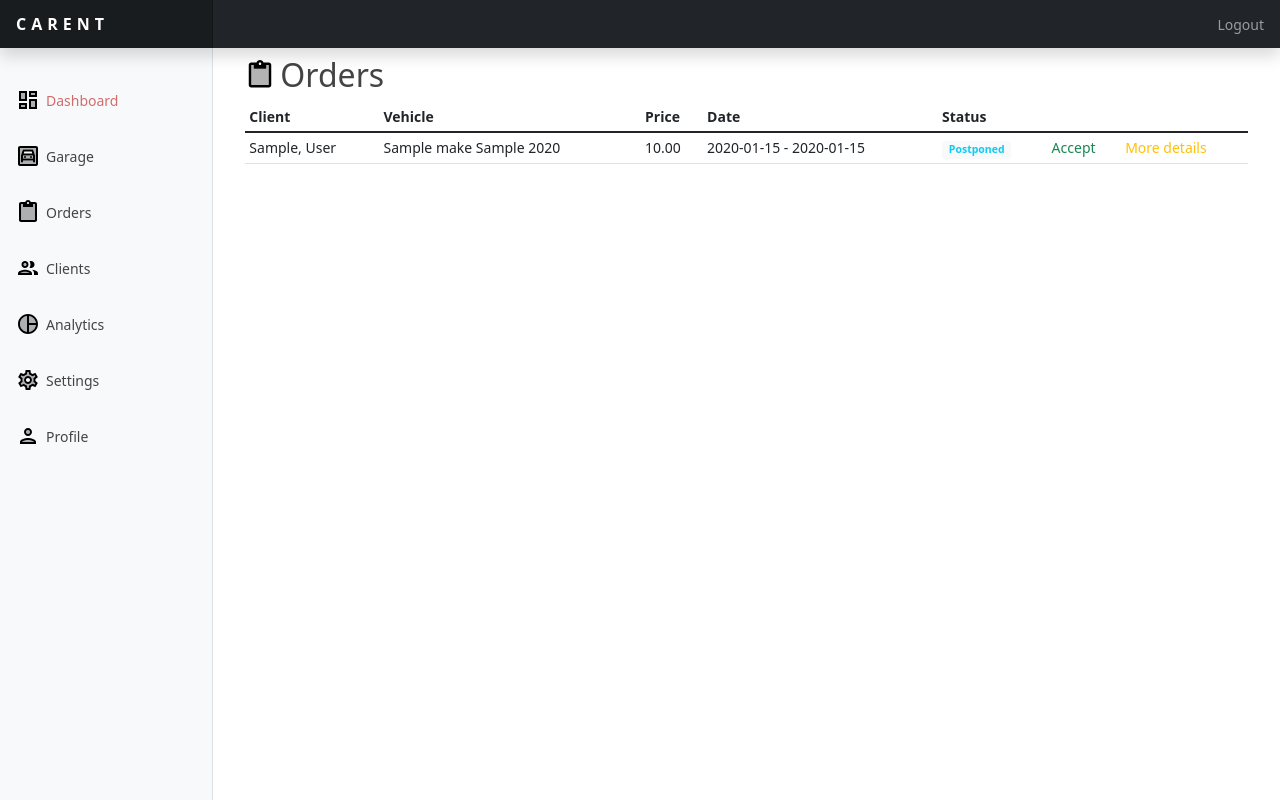
After one commit to idaix/CarRental, a Django app: page /agency/orders/ in a window 1280 px wide. The commit adds this page. Run offline with Django 4.2, Linux system fonts and the light colour scheme; a user stored in the database is signed in; tables that the repository leaves empty hold one stand-in row (values such as "Sample post"); some libraries are stand-ins or nearby versions.

Commit message:
update dashboard

```diff
--- a/agency/templates/agency/base.html
+++ b/agency/templates/agency/base.html
@@ -68,19 +68,19 @@
               </a>
             </li>
             <li class="nav-item">
-              <a class="nav-link" href="{% url 'dashboard' %}#orders">
-                <span class="material-icons-two-tone">content_paste</span>
-                Orders
-              </a>
-            </li>
-            <li class="nav-item">
               <a class="nav-link" href="{% url 'dashboard' %}#garage">
                 <span class="material-icons-two-tone">garage</span>
                 Garage
               </a>
             </li>
             <li class="nav-item">
-              <a class="nav-link" href="{% url 'dashboard' %}#clients">
+              <a class="nav-link" href="{% url 'orders' %}">
+                <span class="material-icons-two-tone">content_paste</span>
+                Orders
+              </a>
+            </li>
+            <li class="nav-item">
+              <a class="nav-link" href="{% url 'clients' %}#clients">
                 <span class="material-icons-two-tone">people</span>
                 Clients
               </a>
--- /dev/null
+++ b/agency/templates/order/orders.html
@@ -0,0 +1,60 @@
+{% extends 'agency/base.html' %}
+
+<!-- title -->
+{% block title %}Dashboard{% endblock %}
+<!-- title -->
+
+<!-- content -->
+{% block content %}
+<section class="p-2 mb-3" id="orders">
+  <header>
+    <h2 class="section_title d-flex align-items-center">
+      <span class="material-icons-two-tone">content_paste</span>
+      Orders
+    </h2>
+
+  </header>
+  <div class="table-responsive">
+        {% if orders %}
+          <table class="table table-sm">
+            <thead>
+              <tr>
+                <th scope="col">Client</th>
+                <th scope="col">Vehicle</th>
+                <th scope="col">Price</th>
+                <th scope="col">Date</th>
+                <th scope="col">Status</th>
+                <th></th>
+                <th></th>
+              </tr>
+            </thead>
+            <tbody>
+                {% for order in orders %}
+                  <tr>
+                    <td>{{ order.client.get_full_name }}</td>
+                    <td>{{ order.vehicle.get_title }}</td>
+                    <td>{{ order.price }}</td>
+                    <td>{{ order.get_full_date }}</td>
+                    <td><span class="badge bg-light text-info" >{{ order.get_status_display }}</span></td>
+                    <td>
+                      {% if order.is_available %}
+                        {% if order.vehicle.is_available %}
+                          <a class="text-success" href="{% url 'change_status_order' order.id %}">Accept</a>
+                        {% else %}
+                          <span class="text-danger">Car Not available</span>
+                        {% endif %}
+                      {% endif %}
+                    </td>
+                    <td><a class="text-warning" href="#more_details">More details</a></td>
+                  </tr>
+                {% endfor %}
+
+            </tbody>
+          </table>
+          {% else %}
+                <p>No orders yet...</p>
+            {% endif %}
+        </div>
+</section>
+{% endblock %}
+<!-- content -->
--- a/agency/urls.py
+++ b/agency/urls.py
@@ -15,5 +15,8 @@ urlpatterns = [
     path('vehicle/<int:pk>/change_status', views.change_status_vehicle, name='change_status_vehicle'),
     path('vehicle/<int:pk>/delete', views.VehicleDelete.as_view(), name='vehicle_delete'),
     # AGENCY ORDERS URLS
+    path('orders/', views.orders, name='orders'),
     path('order/<int:pk>/change_status', views.change_status_order, name='change_status_order'),
+    # AGENCY CLIENTS URLS
+    path('clients/', views.clients, name='clients'),
 ]
--- a/agency/views.py
+++ b/agency/views.py
@@ -72,10 +72,10 @@ class AgencyUpdateView(UpdateView):
 def dashboard(request):
     vehicles = Vehicle.objects.filter(owned_by=request.user.agency)
     vehicles_count = vehicles.count()
-    orders = Order.objects.filter(agency=request.user.agency)
-    orders_count = orders.count()
-    clients = Client.objects.filter(agency=request.user.agency)
-    clients_count = orders.count()
+    orders = Order.objects.filter(agency=request.user.agency)[:3]
+    orders_count = Order.objects.filter(agency=request.user.agency).count()
+    clients = Client.objects.filter(agency=request.user.agency)[:3]
+    clients_count = Client.objects.filter(agency=request.user.agency).count()
 
     context = {
         'vehicles':vehicles,
@@ -196,10 +196,47 @@ def change_status_order(request, pk):
     order = Order.objects.get(pk=pk)
     vehicle = order.vehicle
     if order.is_available:
-        order.is_available = False
-        order.status = 'a'
-        vehicle.is_available = False
-        vehicle.save()
-        order.save()
+        if vehicle.is_available:
+            order.is_available = False
+            order.status = 'a'
+            vehicle.is_available = False
+            vehicle.save()
+            order.save()
 
     return redirect('dashboard')
+
+
+
+# garage
+@login_required
+def garage(request):
+    vehicles = Vehicle.objects.filter(owned_by=request.user.agency)
+    vehicles_count = vehicles.count()
+    context = {
+        'vehicles':vehicles,
+        'vehicles_count':vehicles_count,
+    }
+    return render(request, 'agency/dashboard.html', context=context)
+
+# orders
+@login_required
+def orders(request):
+    orders = Order.objects.filter(agency=request.user.agency)
+    orders_count = orders.count()
+    context = {
+        'orders':orders,
+        'orders_count':orders_count,
+    }
+    return render(request, 'order/orders.html', context=context)
+
+# clients
+@login_required
+def clients(request):
+    clients = Client.objects.filter(agency=request.user.agency)
+    clients_count = clients.count()
+
+    context = {
+        'clients':clients,
+        'clients_count':clients_count,
+    }
+    return render(request, 'client/clients.html', context=context)
--- a/templates/base/inc/header.html
+++ b/templates/base/inc/header.html
@@ -40,7 +40,7 @@
               </li>
               {% else %}
                 <li class="nav-item">
-                  <a class="nav-link" href="{% url 'agency_register' %}">Start</a>
+                  <a class="nav-link" href="{% url 'agency_register' %}">Become_agent</a>
                 </li>
                 <li class="nav-item">
                   <a class="nav-link" href="{% url 'register' %}">Register</a>
```
Also changed, not shown: agency/templates/agency/dashboard.html (+7 -3 lines), agency/templates/client/clients.html (added, +45 -0 lines), media/vehicle_images/22/04/24/golf1.webp (added), media/vehicle_images/22/04/24/golf2.webp (added), media/vehicle_images/22/04/24/golf3.webp (added), media/vehicle_images/22/04/24/golf4.webp (added).
